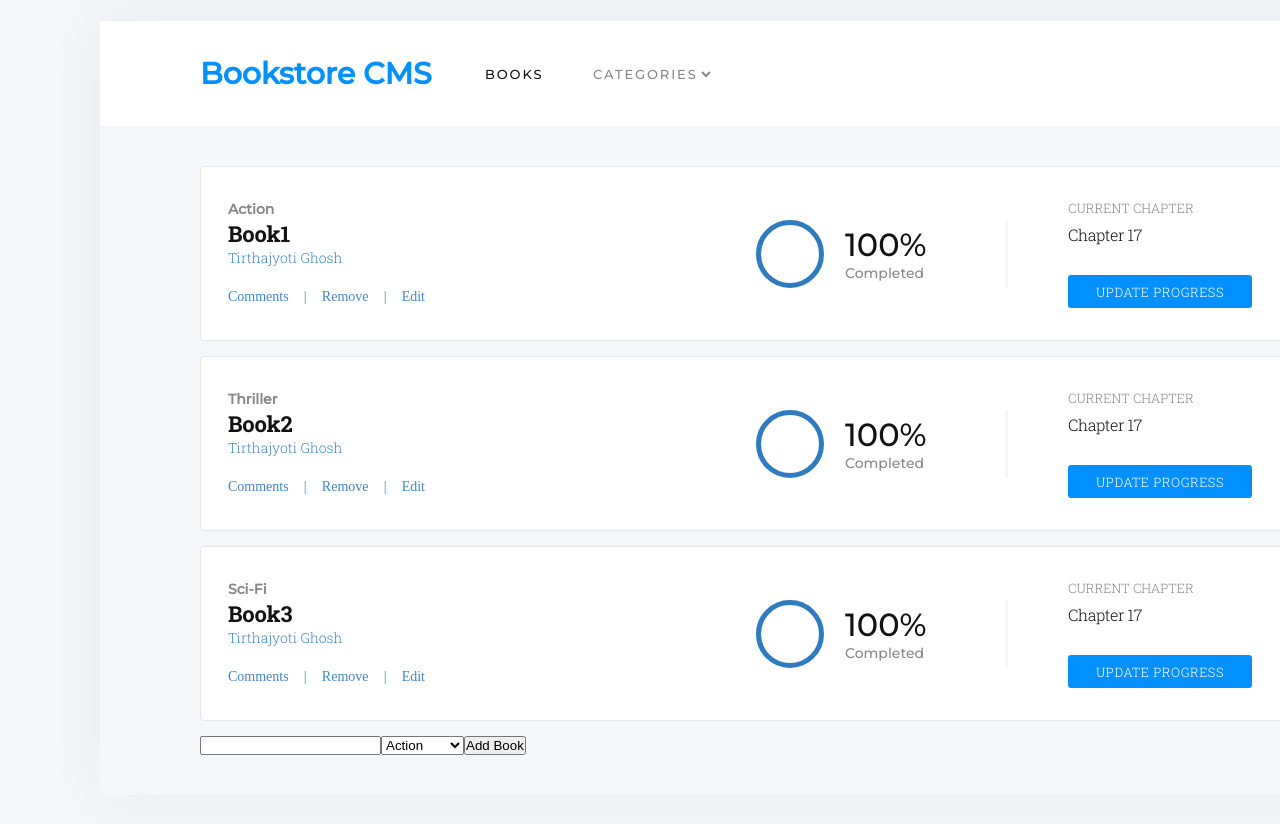
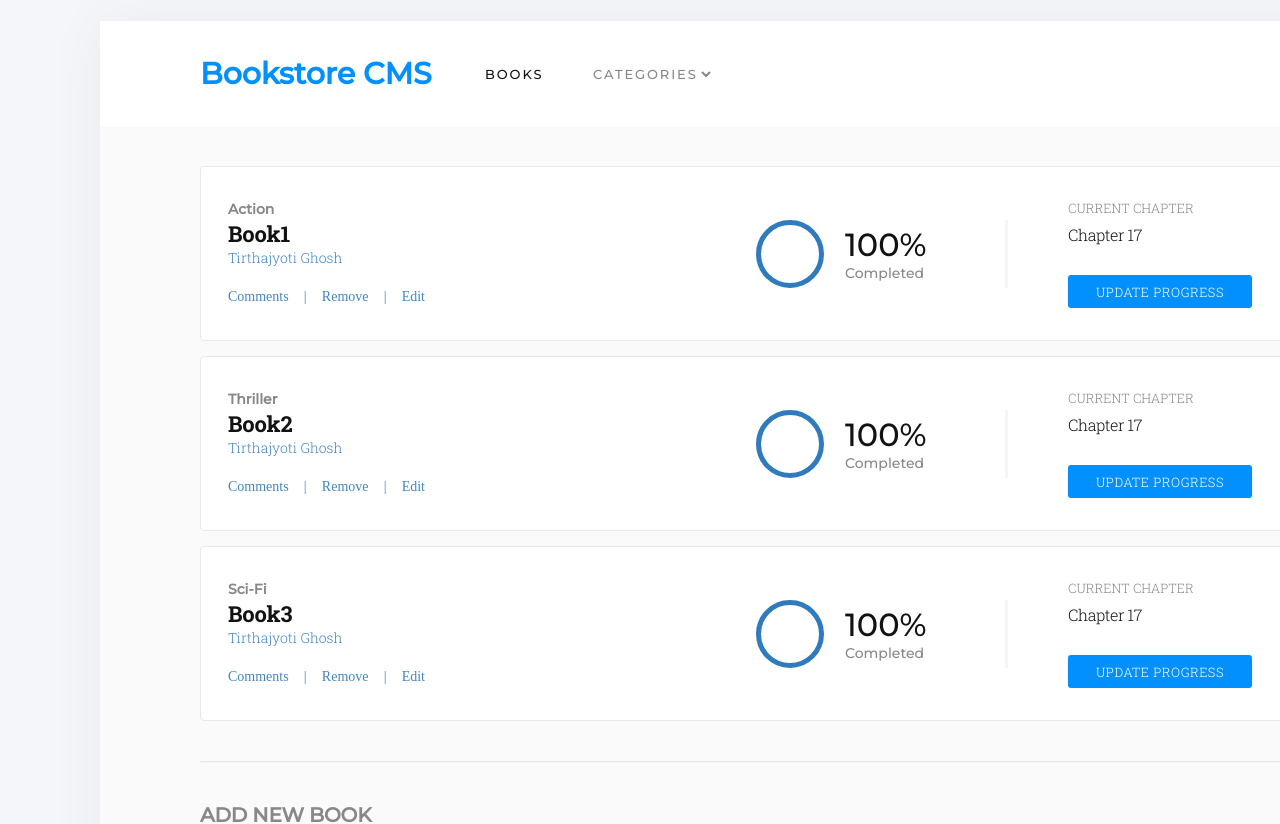
Before and after one commit to kubilaycaglayan/bookstore, a React (Create React App) app: page / in a window 1280 px wide. Shown: the part 128-952 px from the top of the page. Built offline with nearby package versions, Linux system fonts and the light colour scheme.

Commit message:
Add styles to book form

```diff
--- a/src/components/App.js
+++ b/src/components/App.js
@@ -10,6 +10,8 @@ const App = () => (
     </nav>
     <main>
       <BooksList />
+      <hr />
+      <h3 className="add-book">ADD NEW BOOK</h3>
       <BooksForm />
     </main>
   </div>
--- a/src/containers/BooksForm.js
+++ b/src/containers/BooksForm.js
@@ -1,4 +1,4 @@
-import React from 'react';
+import React, { useState } from 'react';
 import { connect } from 'react-redux';
 import PropTypes from 'prop-types';
 import { categories } from '../constants';
@@ -11,57 +11,51 @@ const mapDispatchToProps = dispatch => ({
 const BooksForm = ({
   createBook,
 }) => {
-  let state;
-
   const initialState = {
     title: '',
     category: categories[0],
   };
 
-  const setState = newState => {
-    state = {
-      ...state,
-      ...newState,
-    };
-  };
-
-  setState(initialState);
+  const [state, setState] = useState(initialState);
 
   const handleInputChange = event => {
     setState({
+      ...state,
       title: event.target.value,
     });
   };
 
   const handleSelectChange = event => {
     setState({
+      ...state,
       category: event.target.value,
     });
   };
 
   const handleSubmit = () => {
-    if (document.getElementById('title').value === '') return;
+    if (state.title === '') return;
     createBook({
       ...state,
-      id: Math.floor(Math.random() * 999999),
+      id: Math.floor(Math.random() * 100),
     });
-    setState({});
-    document.getElementById('title').value = initialState.title;
-    document.getElementById('category').value = initialState.category;
+    setState({
+      title: '',
+      category: categories[0],
+    });
   };
 
   return (
-    <form>
-      <input id="title" onChange={handleInputChange} />
+    <form className="book-form">
+      <input id="title" onChange={handleInputChange} value={state.title} placeholder="Book title" />
       <select id="category" onChange={handleSelectChange}>
         {
             categories.map((category, index) => (
               // eslint-disable-next-line react/no-array-index-key
-              <option key={index} value={category}>{category}</option>
+              <option className={state.category} key={index} value={category}>{category}</option>
             ))
           }
       </select>
-      <button onClick={handleSubmit} type="button">Add Book</button>
+      <button onClick={handleSubmit} type="button">ADD BOOK</button>
     </form>
   );
 };
--- a/src/styles/style.sass
+++ b/src/styles/style.sass
@@ -46,11 +46,11 @@ $white: #fafafa
   box-sizing: border-box
 
 body
+  background-color: $pale-grey
   #root
     margin: 0 auto
     width: 1600px
     padding: 149px 100px
-    background-color: $pale-grey
     .panel-bg
       width: 1400px
       border-radius: 4px
@@ -86,7 +86,7 @@ body
           margin-left: auto
           border-radius: 50%
       main
-        background-color: $pale-grey
+        background-color: $white
         padding: 40px 100px
         .Book-Panel
           @include flex-it($justify-content: space-between, $align-items: center)
@@ -197,3 +197,53 @@ body
               letter-spacing: 0.5px
               text-align: center
               color: #ffffff
+        hr
+          opacity: 0.2
+          border-radius: 4px
+          background-color: $pale-grey
+          margin: 40px 0
+        .add-book
+          font-family: Montserrat
+          font-size: 20px
+          font-weight: bold
+          letter-spacing: -0.18px
+          color: #888888
+        .book-form
+          margin: 20px 0
+          @include flex-it($justify-content: space-between, $align-items: center)
+          input, select
+            width: 664px
+            height: 45px
+            border-radius: 4px
+            border: solid 1px #e8e8e8
+            background-color: #ffffff
+            padding: 13px
+            outline: none
+            font-size: 16px
+            &::placeholder
+              font-family: Montserrat
+              font-size: 16px
+              letter-spacing: -0.15px
+              color: #c4c4c4
+          select
+            width: 285px
+            font-family: Montserrat
+            font-size: 16px
+            font-weight: normal
+            font-stretch: normal
+            font-style: normal
+            line-height: normal
+            letter-spacing: -0.15px
+            color: #c4c4c4
+          button
+            width: 184px
+            height: 45px
+            border-radius: 3px
+            border-color: transparent
+            background-color: $azure
+            font-family: 'Roboto Slab'
+            font-size: 13px
+            font-weight: bold
+            letter-spacing: 0.5px
+            text-align: center
+            color: #ffffff
```
